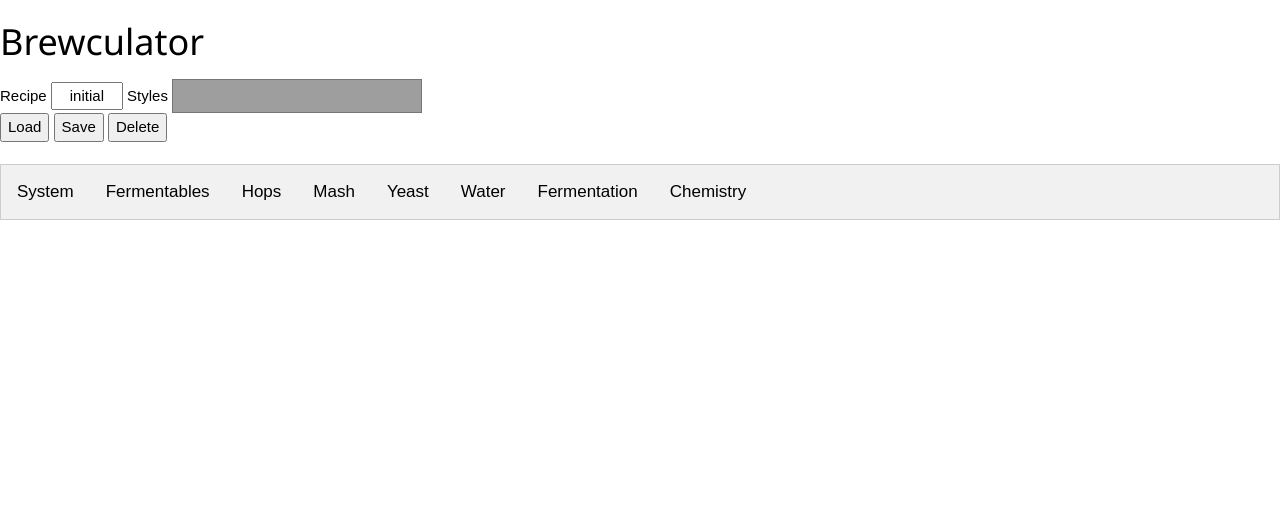
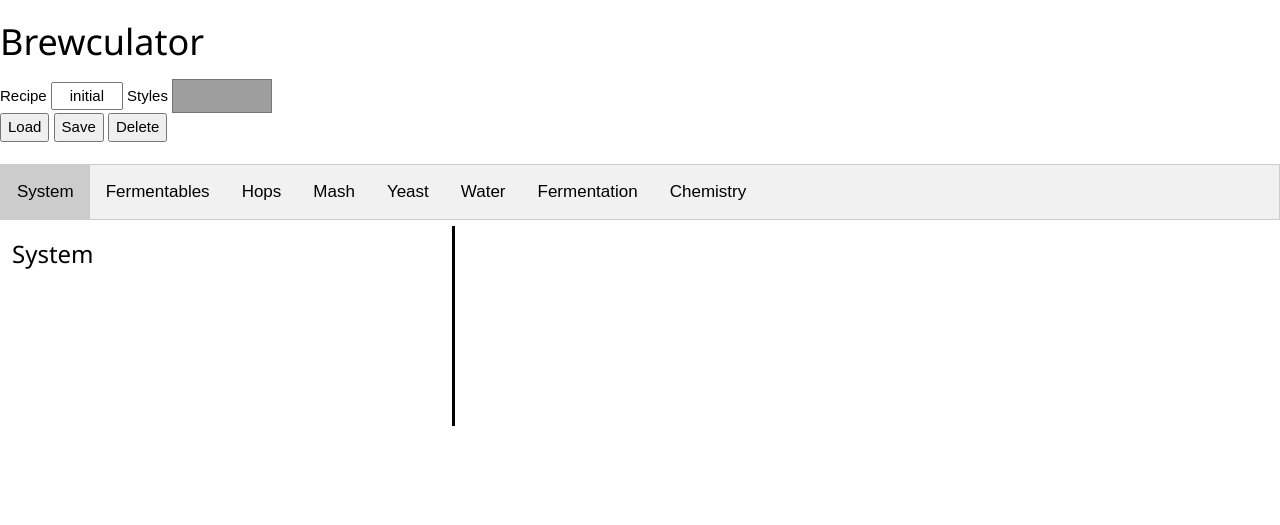
Before and after one commit to bbearce/Python-Brew-App, a Flask app: template templates/index.html in a window 1280 px wide. Shown: the top 525 px of the page. Run offline with Flask 2, Linux system fonts and the light colour scheme; the template is opened without the code that fills it, so the values that code supplies are empty; some libraries are stand-ins or nearby versions; grey boxes are pictures that could not be loaded.

Commit message:
some stylistic finished

```diff
--- a/app.py
+++ b/app.py
@@ -1,6 +1,7 @@
+import os
 from flask import Flask, flash, jsonify, render_template, request, redirect, url_for
 from flask_script import Manager
-import psycopg2, pdb, json
+import psycopg2, json #pdb
 
 app = Flask(__name__)
 app.secret_key = b'_5#y2L"F4Q8z\n\xec]/'
--- a/index_error_practice.py
+++ b/index_error_practice.py
@@ -5,5 +5,7 @@ try:
     l[1]
 
 except IndexError as error:
+    x = 1
     print(error)
+    print(x)
     print("this is where we do something else.")
--- a/static/css/my_styles.css
+++ b/static/css/my_styles.css
@@ -8,86 +8,80 @@
     display: block;
 }*/
 /* input divs */
-.input-div{
-    border-style: solid;
+.system-input-div{
     float: left;
-    height: 600px;
+    height: 200px;
     width: 33%;
 }
 
 .fermentables-input-div{
-    border-style: solid;
     float: left;
-    height: 500px;
+    height: 700px;
     width: 33%;
 }
 
 .hops-input-div{
-    border-style: solid;
     float: left;
     height: 700px;
     width: 33%;
 }
 
 .mash-input-div{
-    border-style: solid;
     float: left;
     height: 600px;
     width: 33%;
 }
 
 .yeast-input-div{
-    border-style: solid;
     float: left;
     height: 700px;
     width: 33%;
 }
 
 .chemistry-input-div{
-    border-style: solid;
     float: left;
     height: 1500px;
     width: 33%;
 }
 
 /* app divs */
-.app-div{
-    border-style: solid;
+.system-app-div{
+    border-left: solid;
     float: right;
     width: 65%;
-    height: 600px;
+    height: 200px;
 }
 
 .fermentables-app-div{
-    border-style: solid;
+    border-left: solid;
     float: right;
     width: 65%;
-    height: 500px;
+    height: 700px;
 }
 
 .hops-app-div{
-    border-style: solid;
+    border-left: solid;
     float: right;
     width: 65%;
     height: 700px;
 }
 
 .mash-app-div{
-    border-style: solid;
+    border-left: solid;
     float: right;
     width: 65%;
     height: 600px;
 }
 
 .yeast-app-div{
-    border-style: solid;
+    border-left: solid;
     float: right;
     width: 65%;
     height: 700px;
 }
 
 .chemistry-app-div{
-    border-style: solid;
+    border-left: solid;
     float: right;
     width: 65%;
     height: 1500px;
@@ -117,6 +111,9 @@ select {
 
 input {
     text-align: center;
+}
+select {
+    width: 100px;
 }
 
 /* End Input Styles */
--- a/templates/index.html
+++ b/templates/index.html
@@ -17,12 +17,13 @@
 
 <h1>Brewculator</h1>
 
-<!--Set Website Route
+<!--Set Website Route and collect json version of the constants database
 (figure this out later; notes said to do it)
 -->
 <script type=text/javascript>
+    // Set the Website Route
     $SCRIPT_ROOT = {{ request.script_root|tojson|safe }};
-
+    // Collect json version of the constants database
     Data = JSON.parse({{ Data|tojson }})
 
 </script>
@@ -41,30 +42,12 @@
 <input id=save type="button" value="Save">
 <input id=delete type="button" value="Delete">
 
-
+<br><br>
 
 <!-- Tabs -->
-<script type="text/javascript">
-    function openTab(evt, cityName) {
-        var i, tabcontent, tablinks;
-        tabcontent = document.getElementsByClassName("tabcontent");
-        for (i = 0; i < tabcontent.length; i++) {
-            tabcontent[i].style.display = "none";
-        }
-        tablinks = document.getElementsByClassName("tablinks");
-        for (i = 0; i < tablinks.length; i++) {
-            tablinks[i].className = tablinks[i].className.replace(" active", "");
-        }
-        document.getElementById(cityName).style.display = "block";
-        evt.currentTarget.className += " active";
-    }
-
-</script>
-
-<br><br>
 
 <div class="tab">
-    <button class="tablinks" onclick="openTab(event, 'System_Tab')">System</button>
+    <button id="System_Tab_Button" class="tablinks" onclick="openTab(event, 'System_Tab')">System</button>
     <button class="tablinks" onclick="openTab(event, 'Fermentables_Tab')">Fermentables</button>
     <button class="tablinks" onclick="openTab(event, 'Hops_Tab')">Hops</button>
     <button class="tablinks" onclick="openTab(event, 'Mash_Tab')">Mash</button>
@@ -74,7 +57,6 @@
     <button class="tablinks" onclick="openTab(event, 'Chemistry_Tab')">Chemistry</button>
 
 </div>
-
 
 <div id="System_Tab" class="tabcontent">
     <!-- System Section -->
@@ -116,6 +98,26 @@
     {% include 'chemistry.html' %}
 </div>
 
+<script type="text/javascript">
+    // Initialize System Tab
+    document.getElementById('System_Tab').style.display = "block";
+    document.getElementById('System_Tab_Button').className += " active";
+
+    function openTab(evt, cityName) {
+        var i, tabcontent, tablinks;
+        tabcontent = document.getElementsByClassName("tabcontent");
+        for (i = 0; i < tabcontent.length; i++) {
+            tabcontent[i].style.display = "none";
+        }
+        tablinks = document.getElementsByClassName("tablinks");
+        for (i = 0; i < tablinks.length; i++) {
+            tablinks[i].className = tablinks[i].className.replace(" active", "");
+        }
+        document.getElementById(cityName).style.display = "block";
+        evt.currentTarget.className += " active";
+    }
+
+</script>
 
 <!-- End Tabs -->
 
--- a/templates/system.html
+++ b/templates/system.html
@@ -1,4 +1,5 @@
-<div style='border-style: solid;'>
+<div class='container'>
+  <div class='system-input-div'>
 
   <h3>System</h3>
 
@@ -19,4 +20,9 @@
 
     {% endfor %}
 
+  </div>
+
+  <div class='system-app-div'>
+
+  </div>
 </div>
```
